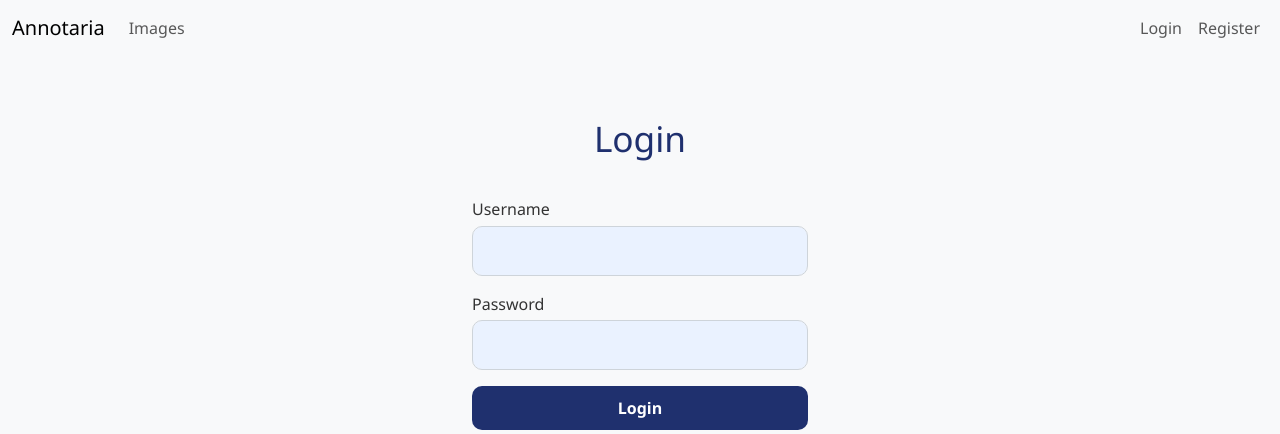
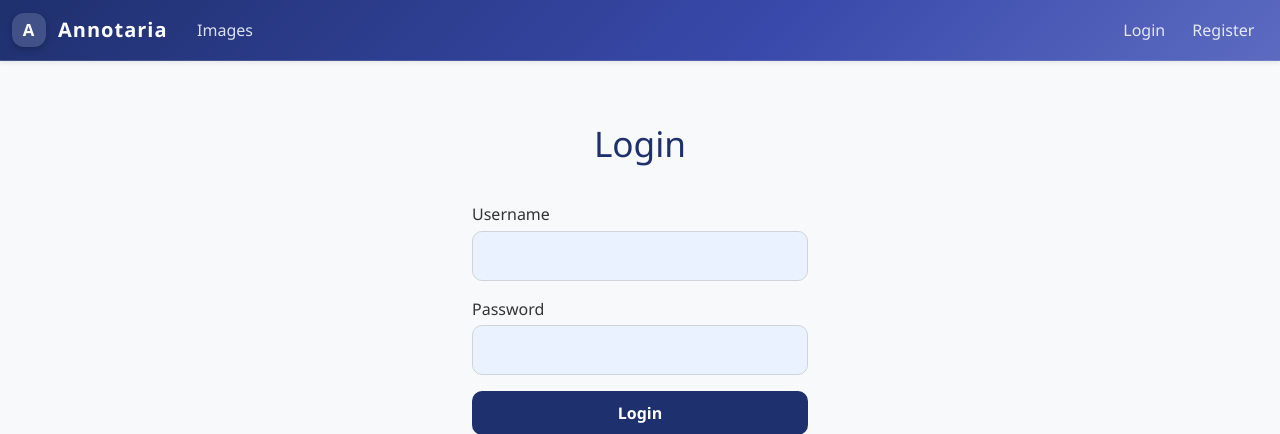
Before and after one commit to angelostefani/Annotaria, a FastAPI app: page /ui/login in a window 1280 px wide. Shown: the top 434 px of the page. Run offline with FastAPI, Linux system fonts and the light colour scheme.

Commit message:
migliorato menu

```diff
--- a/static/css/style.css
+++ b/static/css/style.css
@@ -2,6 +2,75 @@
 body {
     font-family: 'Segoe UI', sans-serif;
     background-color: #f8f9fa;
+}
+
+.navbar-annotaria {
+    background: linear-gradient(135deg, #1f306e 0%, #3949ab 60%, #5c6bc0 100%);
+    border-bottom: 1px solid rgba(255, 255, 255, 0.15);
+}
+
+.navbar-annotaria .navbar-brand {
+    font-weight: 700;
+    letter-spacing: 0.05em;
+    display: flex;
+    align-items: center;
+    gap: 0.75rem;
+}
+
+.navbar-annotaria .brand-mark {
+    display: inline-flex;
+    align-items: center;
+    justify-content: center;
+    width: 34px;
+    height: 34px;
+    border-radius: 12px;
+    background: rgba(255, 255, 255, 0.15);
+    color: #ffffff;
+    font-weight: 600;
+    font-size: 1.05rem;
+    box-shadow: 0 2px 6px rgba(0, 0, 0, 0.25);
+}
+
+.navbar-annotaria .nav-link {
+    color: rgba(255, 255, 255, 0.85) !important;
+    margin: 0 0.35rem;
+    padding-inline: 0.75rem;
+    border-radius: 999px;
+    transition: background-color 0.25s ease, color 0.25s ease, transform 0.2s ease;
+}
+
+.navbar-annotaria .nav-link:hover,
+.navbar-annotaria .nav-link:focus {
+    color: #ffffff !important;
+    background-color: rgba(255, 255, 255, 0.18);
+    transform: translateY(-1px);
+}
+
+.navbar-annotaria .nav-link.active {
+    color: #ffffff !important;
+    background-color: rgba(15, 25, 53, 0.35);
+}
+
+.navbar-annotaria .user-pill {
+    display: inline-flex;
+    align-items: center;
+    padding: 0.35rem 0.9rem;
+    border-radius: 999px;
+    background: rgba(255, 255, 255, 0.18);
+    color: #ffffff;
+    font-weight: 500;
+}
+
+.navbar-annotaria .btn-outline-light {
+    border-radius: 999px;
+    border-color: rgba(255, 255, 255, 0.55);
+    color: #ffffff;
+    transition: all 0.2s ease;
+}
+
+.navbar-annotaria .btn-outline-light:hover {
+    background-color: rgba(255, 255, 255, 0.2);
+    border-color: rgba(255, 255, 255, 0.8);
 }
 
 h1, h2, h3 {
--- a/templates/base.html
+++ b/templates/base.html
@@ -9,11 +9,17 @@
     <link rel="stylesheet" href="/static/css/style.css">
 </head>
 <body>
-<nav class="navbar navbar-expand-lg navbar-light bg-light mb-4">
+<nav class="navbar navbar-expand-lg navbar-dark navbar-annotaria shadow-sm mb-4">
     <div class="container-fluid">
-        <a class="navbar-brand" href="/ui">Annotaria</a>
-        <div class="collapse navbar-collapse">
-            <ul class="navbar-nav me-auto mb-2 mb-lg-0">
+        <a class="navbar-brand" href="/ui">
+            <span class="brand-mark">A</span>
+            Annotaria
+        </a>
+        <button class="navbar-toggler" type="button" data-bs-toggle="collapse" data-bs-target="#mainNav" aria-controls="mainNav" aria-expanded="false" aria-label="Toggle navigation">
+            <span class="navbar-toggler-icon"></span>
+        </button>
+        <div class="collapse navbar-collapse" id="mainNav">
+            <ul class="navbar-nav me-auto mb-2 mb-lg-0 align-items-lg-center">
                 <li class="nav-item"><a class="nav-link" href="/ui/images">Images</a></li>
                 {% if user and user.role == 'Amministratore' %}
                 <li class="nav-item"><a class="nav-link" href="/ui/questions">Questions</a></li>
@@ -26,17 +32,17 @@
                 <li class="nav-item"><a class="nav-link" href="/ui/my-expert-types">My Expert Types</a></li>
                 {% endif %}
             </ul>
-            <ul class="navbar-nav ms-auto mb-2 mb-lg-0">
+            <ul class="navbar-nav ms-auto mb-2 mb-lg-0 align-items-lg-center">
                 {% if user %}
                 <li class="nav-item">
-                    <span class="navbar-text me-2">Hello, {{ user.username }}</span>
+                    <span class="navbar-text user-pill">{{ user.username }}</span>
                 </li>
                 {% if user.role == 'Esperto' %}
                 <li class="nav-item"><a class="nav-link" href="/ui/my-expert-types">Le mie tipologie</a></li>
                 {% endif %}
                 <li class="nav-item">
                     <form action="/ui/logout" method="post" class="d-inline">
-                        <button type="submit" class="btn btn-link nav-link">Logout</button>
+                        <button type="submit" class="btn btn-outline-light btn-sm ms-lg-3">Logout</button>
                     </form>
                 </li>
                 {% else %}
```
